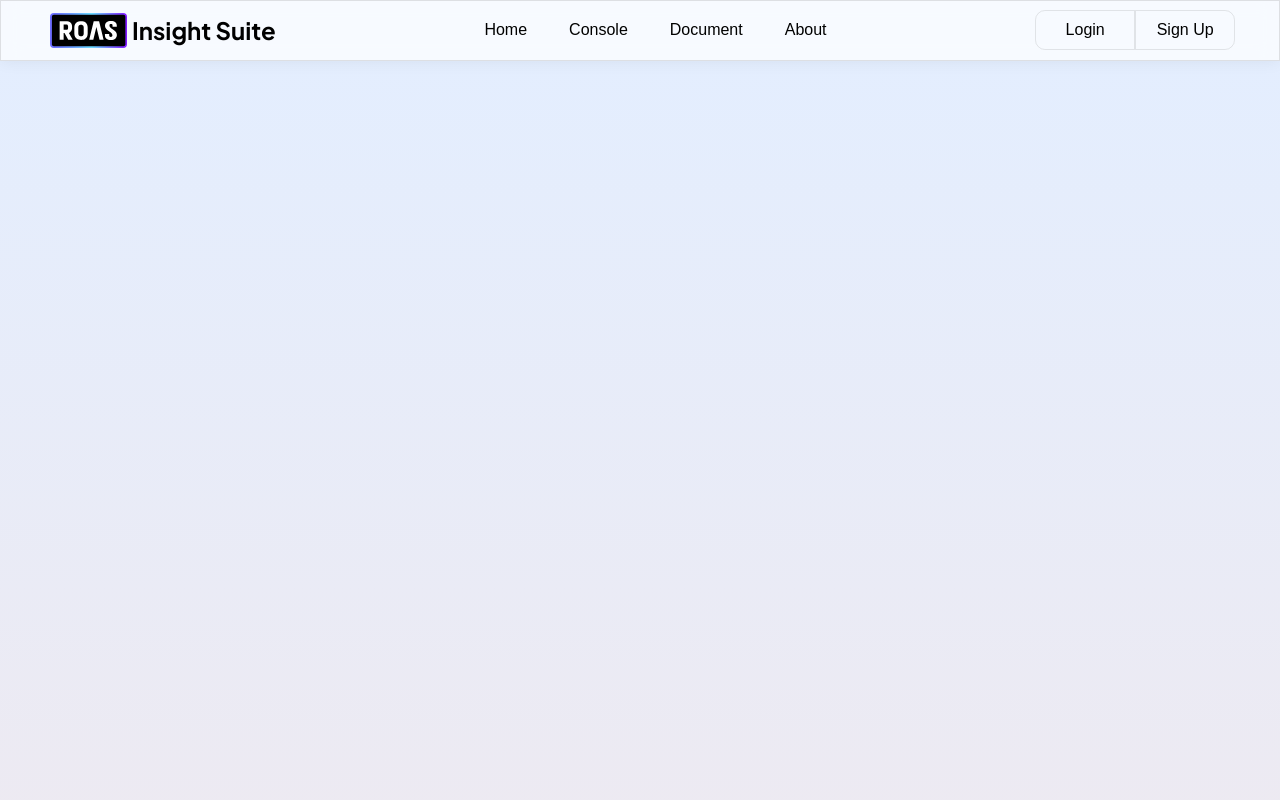
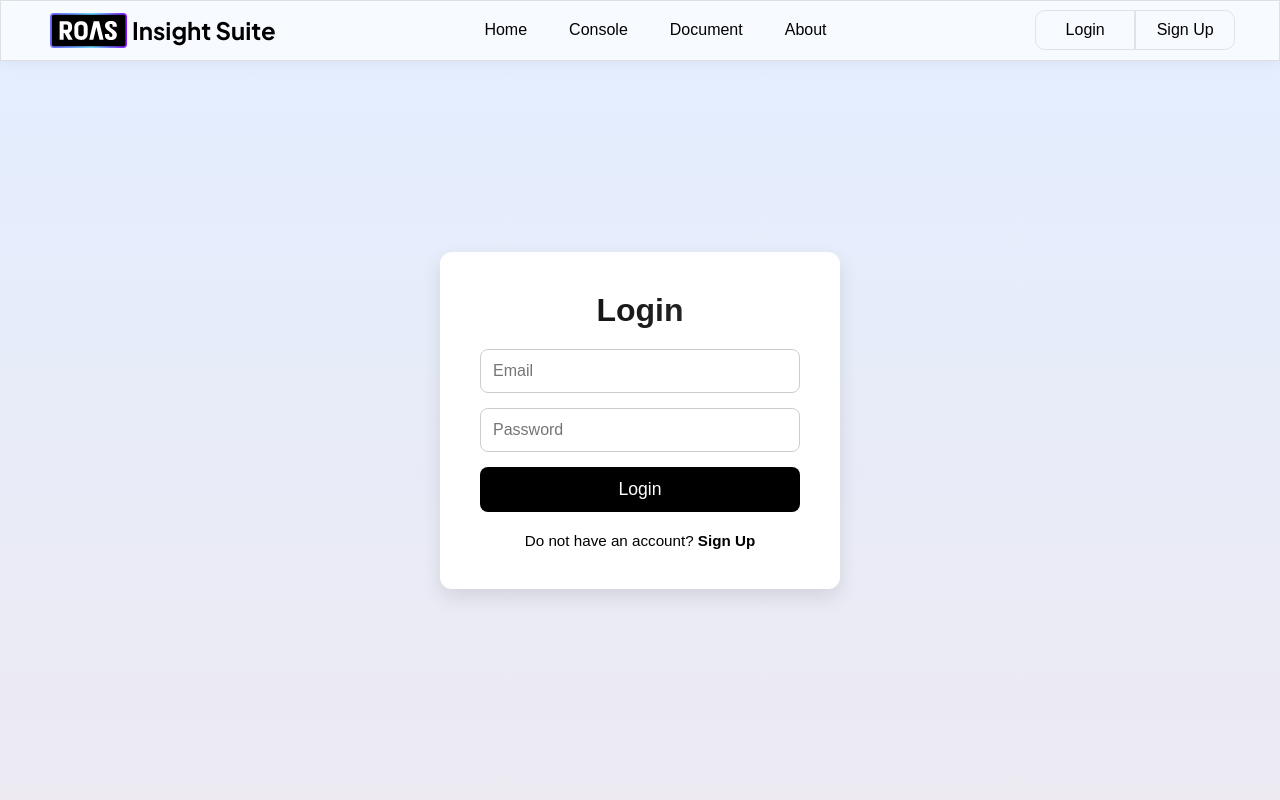
Before and after one commit to ijaihari/AdROI-Insight-Suite, a React (Vite) app: page /login in a window 1280 px wide. Shown: the top 800 px of the page. Built offline with nearby package versions, Linux system fonts and the light colour scheme.

Commit message:
login and signup pages

```diff
--- a/src/App.jsx
+++ b/src/App.jsx
@@ -5,6 +5,8 @@ import Console from './components/Console';
 import Home from './components/Home';
 import Document from './components/Document';
 import ScrollToTop from "./components/ScrollToTop";
+import Login from './components/Login';
+import Signup from './components/Signup';
 
 
 
@@ -18,9 +20,11 @@ function App() {
         <Routes>
           <Route path='/' element={<Home />} />
           <Route path="/console" element={<Console />} >
-            <Route path='filtered/:id' element={<Console/>} />
+            <Route path='filtered/:id' element={<Console />} />
           </Route>
           <Route path='/doc' element={<Document />} />
+          <Route path='/login' element={<Login />} />
+          <Route path='/signup' element={<Signup />} />
         </Routes>
       </main>
 
--- a/src/components/Header.jsx
+++ b/src/components/Header.jsx
@@ -1,6 +1,7 @@
-import { Link } from "react-router-dom";
+import { Link, useNavigate } from "react-router-dom";
 
 function Header() {
+    const navigate = useNavigate();
     return (
         <header>
             <nav className="navbar">
@@ -12,8 +13,8 @@ function Header() {
                     <Link to="/about" ><button>About</button></Link>
                 </section>
                 <section className="login">
-                    <button>Login</button>
-                    <button>Sign Up</button>
+                    <button onClick={() => { navigate('/login') }}>Login</button>
+                    <button onClick={() => { navigate('/signup') }}>Sign Up</button>
                 </section>
             </nav>
         </header>
--- /dev/null
+++ b/src/components/Login.jsx
@@ -0,0 +1,42 @@
+import { useState } from "react";
+import { useNavigate } from "react-router-dom";
+
+function Login() {
+    const navigate = useNavigate();
+    const [email, setEmail] = useState("");
+    const [password, setPassword] = useState("");
+
+    const handleSubmit = (e) => {
+        e.preventDefault();
+        // Add login logic here
+        navigate("/console");
+    };
+
+    return (
+        <section className="auth-section">
+            <div className="auth-card">
+                <h2>Login</h2>
+                <form onSubmit={handleSubmit}>
+                    <input
+                        type="email"
+                        placeholder="Email"
+                        value={email}
+                        onChange={(e) => setEmail(e.target.value)}
+                        required
+                    />
+                    <input
+                        type="password"
+                        placeholder="Password"
+                        value={password}
+                        onChange={(e) => setPassword(e.target.value)}
+                        required
+                    />
+                    <button type="submit">Login</button>
+                </form>
+                <p>Do not have an account? <span onClick={() => navigate("/signup")}>Sign Up</span></p>
+            </div>
+        </section>
+    );
+}
+
+export default Login;
--- /dev/null
+++ b/src/components/Signup.jsx
@@ -0,0 +1,51 @@
+
+import { useState } from "react";
+import { useNavigate } from "react-router-dom";
+
+function Signup() {
+  const navigate = useNavigate();
+  const [name, setName] = useState("");
+  const [email, setEmail] = useState("");
+  const [password, setPassword] = useState("");
+
+  const handleSubmit = (e) => {
+    e.preventDefault();
+    // Add sign up logic here
+    navigate("/console");
+  };
+
+  return (
+    <section className="auth-section">
+      <div className="auth-card">
+        <h2>Sign Up</h2>
+        <form onSubmit={handleSubmit}>
+          <input
+            type="name"
+            placeholder="Name"
+            value={name}
+            onChange={(e) => setEmail(e.target.value)}
+            required
+          />
+          <input
+            type="email"
+            placeholder="Email"
+            value={email}
+            onChange={(e) => setEmail(e.target.value)}
+            required
+          />
+          <input
+            type="password"
+            placeholder="Password"
+            value={password}
+            onChange={(e) => setPassword(e.target.value)}
+            required
+          />
+          <button type="submit">Create Account</button>
+        </form>
+        <p>Already have an account? <span onClick={() => navigate("/login")}>Login</span></p>
+      </div>
+    </section>
+  );
+}
+
+export default Signup;
--- a/src/index.scss
+++ b/src/index.scss
@@ -113,7 +113,7 @@ main {
   align-items: center;
 
   .tagline {
-    background-image: linear-gradient(to right bottom, rgb(4, 23, 110), rgb(96, 36, 201));
+    background-image: linear-gradient(to right bottom, rgb(34, 40, 68), rgb(96, 36, 201));
     -webkit-background-clip: text;
     -webkit-text-fill-color: transparent;
     font-family: "Plus Jakarta Sans", sans-serif;
@@ -227,6 +227,82 @@ main {
     background-color: white;
     border-radius: 25px;
     z-index: -1;
+  }
+}
+//login signup
+
+
+.auth-section {
+  min-height: 80vh;
+  display: flex;
+  justify-content: center;
+  align-items: center;
+
+  .auth-card {
+    background: white;
+    padding: 40px;
+    border-radius: 12px;
+    box-shadow: 0 8px 20px rgba(0, 0, 0, 0.1);
+    width: 100%;
+    max-width: 400px;
+    text-align: center;
+    animation: fadeInUp 0.8s ease forwards;
+
+    h2 {
+      font-size: 2rem;
+      margin-bottom: 20px;
+      background: linear-gradient(to right, #000000, #383838);
+      -webkit-background-clip: text;
+      -webkit-text-fill-color: transparent;
+    }
+
+    form {
+      display: flex;
+      flex-direction: column;
+      gap: 15px;
+
+      input {
+        padding: 12px;
+        border: 1px solid #ccc;
+        border-radius: 8px;
+        font-size: 1rem;
+      }
+
+      button {
+        padding: 12px;
+        border: none;
+        background-color: #000;
+        color: white;
+        font-size: 1.1rem;
+        border-radius: 8px;
+        cursor: pointer;
+        &:hover {
+          box-shadow: 0 0 10px rgba(0, 0, 0, 0.3);
+        }
+      }
+    }
+
+    p {
+      margin-top: 20px;
+      font-size: 0.95rem;
+
+      span {
+        color: #000;
+        font-weight: bold;
+        cursor: pointer;
+      }
+    }
+  }
+}
+
+@keyframes fadeInUp {
+  from {
+    transform: translateY(40px);
+    opacity: 0;
+  }
+  to {
+    transform: translateY(0);
+    opacity: 1;
   }
 }
 
```
